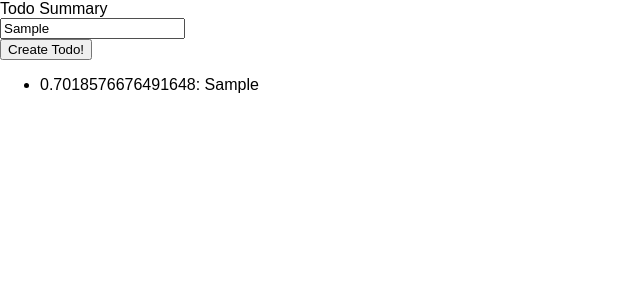
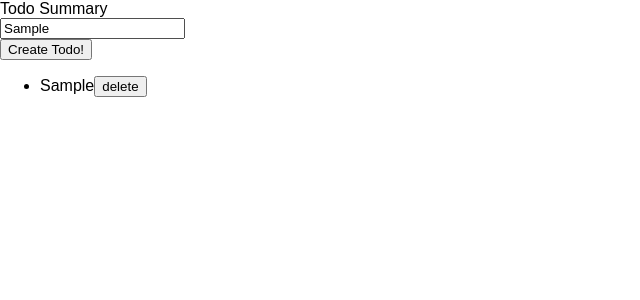
Before and after one commit to mikiyaaa/react-with-typescript, a React (Create React App) app: page / in a window 1280 px wide. Both pictures are taken after typing "Sample" into the empty fields and a click on the button "Create Todo!". Shown: the top 300 px of the page, without its empty margins (0-640 px from the left). Built offline with nearby package versions, Linux system fonts and the light colour scheme.

Commit message:
add: ToDoリストを削除

```diff
--- a/src/App.tsx
+++ b/src/App.tsx
@@ -5,6 +5,10 @@ import { Todo } from './todo.model';
 
 const App: React.FunctionComponent = () => {
   const [todos, setTodos] = useState<Todo[]>([]);
+
+  const todoDeleteHandler = (todoId: number) => {
+    setTodos(prevTodos => prevTodos.filter(todo => todo.id !== todoId));
+  }
 
   const todoAddHandler = (text: string) => {
     const newTodo = { id: Math.random(), text: text };
@@ -15,7 +19,7 @@ const App: React.FunctionComponent = () => {
   return (
     <div className="App">
       <NewTodo onAddTodo={todoAddHandler} />
-      <TodoList todos={todos} />
+      <TodoList todos={todos} onDeleteTodo={todoDeleteHandler} />
     </div>
   );
 }
--- a/src/components/TodoList.tsx
+++ b/src/components/TodoList.tsx
@@ -5,8 +5,9 @@ import { NumberLiteralType } from 'typescript'
 interface TodoListProps {
   todos: {
     id: number,
-    text: string
-  }[]
+    text: string,
+  }[],
+  onDeleteTodo: (id: number) => void;
 }
 
 const TodoList: React.FC<TodoListProps> = (props) => {
@@ -15,7 +16,10 @@ const TodoList: React.FC<TodoListProps> = (props) => {
     <ul>
         {props.todos.map((todo, index) => {
             return (
-                <li key={index}>{todo.id}: {todo.text}</li>
+                <li key={index}>
+                  <span>{todo.text}</span>
+                  <button onClick={props.onDeleteTodo.bind(null, todo.id)}>delete</button>
+                </li>
             )
         })}
     </ul>
```
